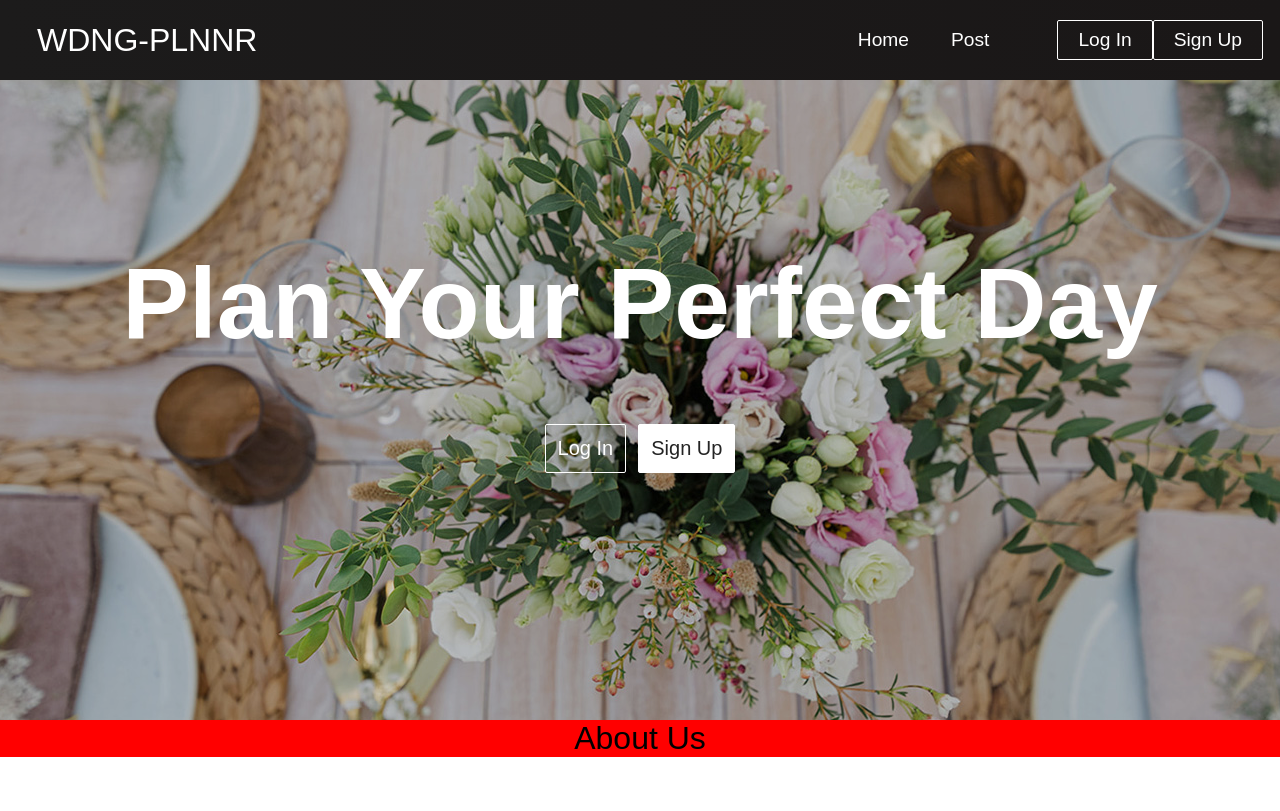
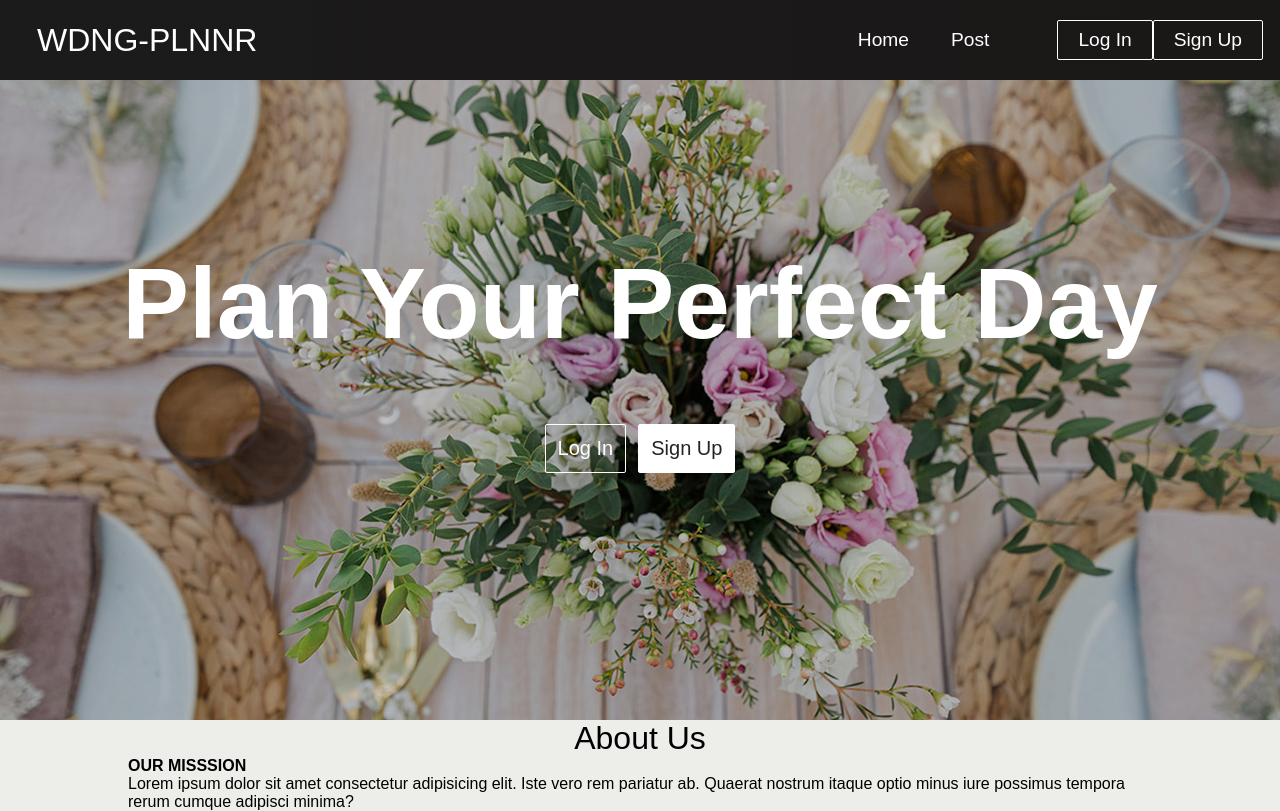
Before and after one commit to wedding-plnr/plnr-ui, a React (Create React App) app: page / in a window 1280 px wide. Built offline with nearby package versions, Linux system fonts and the light colour scheme.

Commit message:
fixing hero page

```diff
--- a/src/components/About.jsx
+++ b/src/components/About.jsx
@@ -1,11 +1,17 @@
 import React from "react";
 import "./css/App.css";
+import './css/About.css'
 
 function About() {
   return (
-    <div>
+    <div className="AboutUsBlock">
         <h3>About Us</h3>
-
+        <div className="infoBlock">
+          <h2 className="OurMission">
+            <p>OUR MISSSION</p>
+            <div>Lorem ipsum dolor sit amet consectetur adipisicing elit. Iste vero rem pariatur ab. Quaerat nostrum itaque optio minus iure possimus tempora rerum cumque adipisci minima?</div>
+          </h2>
+        </div>
     </div>
   );
 }
--- /dev/null
+++ b/src/components/css/About.css
@@ -0,0 +1,21 @@
+* {
+    box-sizing: border-box;
+    margin: 0;
+    padding: 0;
+    font-family: 'PT Sans', sans-serif;
+  }
+
+  @media screen and (min-width: 400px) {
+
+      .AboutUsBlock {
+        display: flex;
+        flex-direction: column;
+        justify-content: center;
+        align-items: center;
+        max-width: 80%;
+        background-color: #EDEDE9;
+      }
+      p {
+        font-weight: bolder;
+      }
+  }
--- a/src/components/css/Hero.css
+++ b/src/components/css/Hero.css
@@ -49,7 +49,7 @@
 
 
 .block {
-  background-color: red;
+  background-color: #EDEDE9;
   display: flex;
   justify-content: center;
   height: auto;
```
